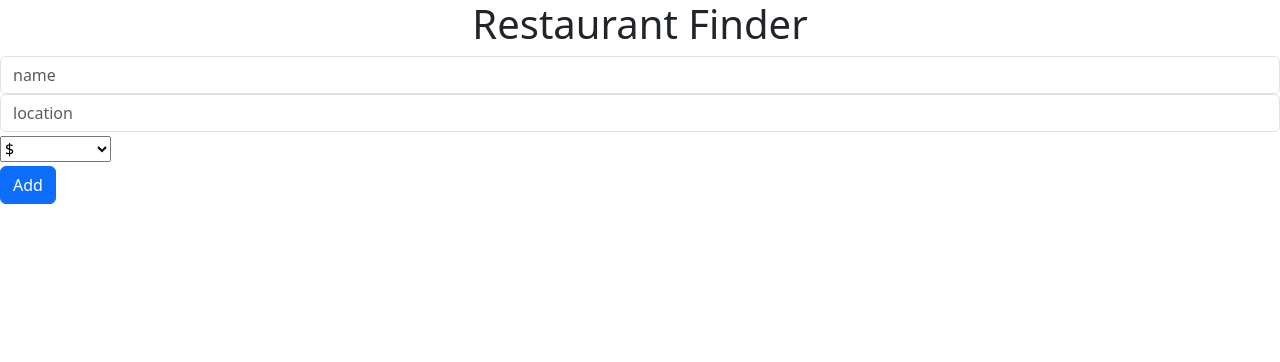
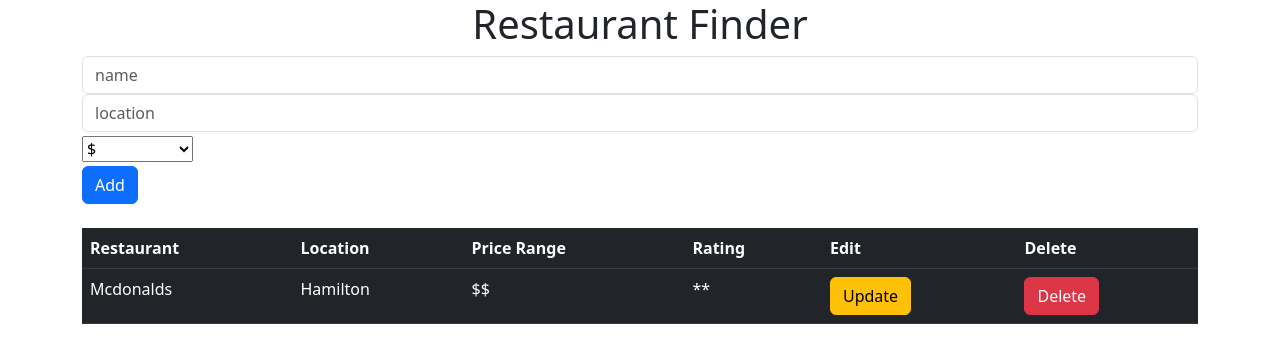
Before and after one commit to Cxlopez/yelp, a React (Create React App) app in the folder client/: page / in a window 1280 px wide. Shown: the top 362 px of the page. Built offline with nearby package versions, Linux system fonts and the light colour scheme.

Commit message:
create RestaurantList component

```diff
--- a/client/src/App.jsx
+++ b/client/src/App.jsx
@@ -6,7 +6,7 @@
 
 function App() {
   return (
-    <div className="App">
+    <div className="container">
       <Routes>
         <Route path="/" element={<Home />} />
         <Route path="/restaurants/:id/update" element={<UpdatePage />} />
--- a/client/src/components/RestaurantList.jsx
+++ b/client/src/components/RestaurantList.jsx
@@ -2,8 +2,29 @@
 
 function RestaurantList() {
   return (
-    <div>
-
+    <div className='list-group'>
+      <table className='table table-hover table-dark'>
+        <thead>
+          <tr className='bg-primary'>
+            <th scope='col'>Restaurant</th>
+            <th scope='col'>Location</th>
+            <th scope='col'>Price Range</th>
+            <th scope='col'>Rating</th>
+            <th scope='col'>Edit</th>
+            <th scope='col'>Delete</th>
+          </tr>
+        </thead>
+        <tbody>
+          <tr>
+            <td>Mcdonalds</td>
+            <td>Hamilton</td>
+            <td>$$</td>
+            <td>**</td>
+            <td><button className='btn btn-warning'>Update</button></td>
+            <td><button className='btn btn-danger'>Delete</button></td>
+          </tr>
+        </tbody>
+      </table>
     </div>
   )
 }
--- a/client/src/routes/Home.jsx
+++ b/client/src/routes/Home.jsx
@@ -1,12 +1,14 @@
 import React from 'react'
 import Header from '../components/Header'
 import AddRestaurant from '../components/AddRestaurant'
+import RestaurantList from '../components/RestaurantList'
 
 function Home() {
   return (
     <div>
       <Header />
       <AddRestaurant />
+      <RestaurantList />
     </div>
   )
 }
```
